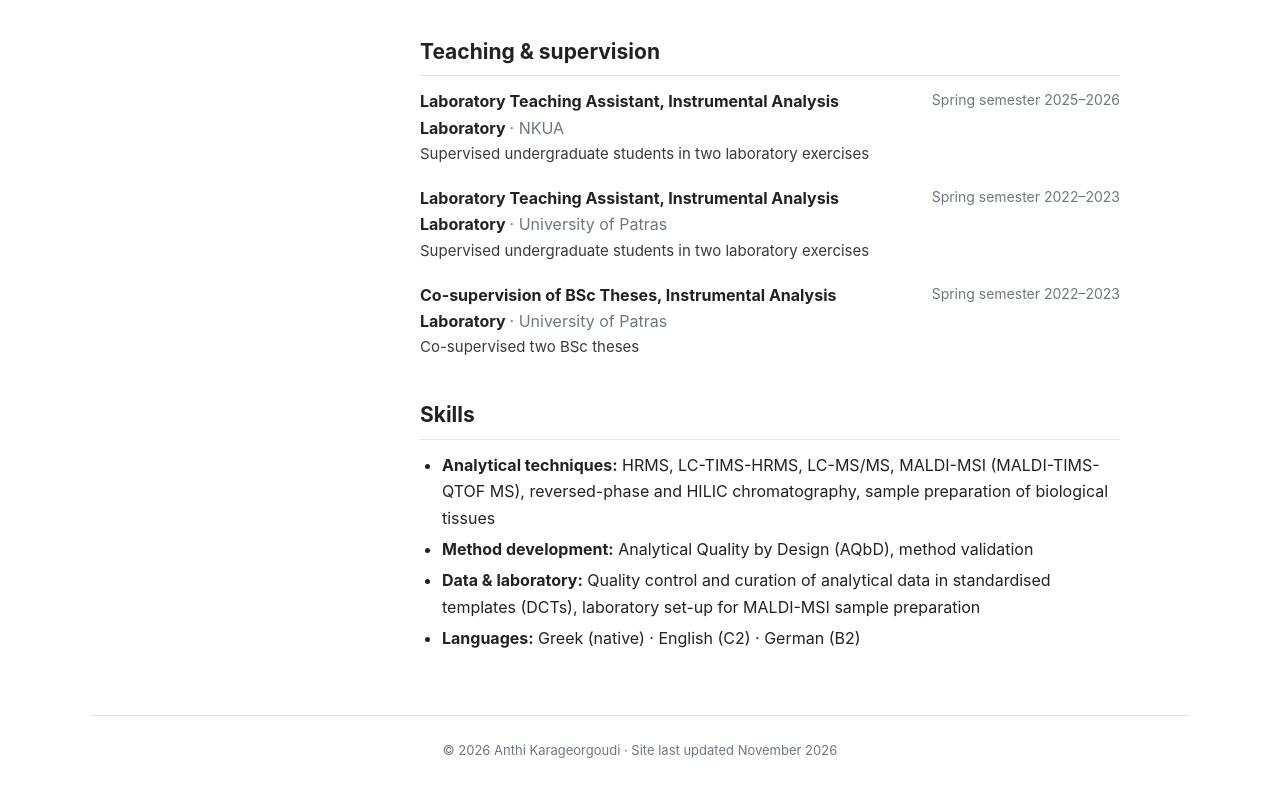
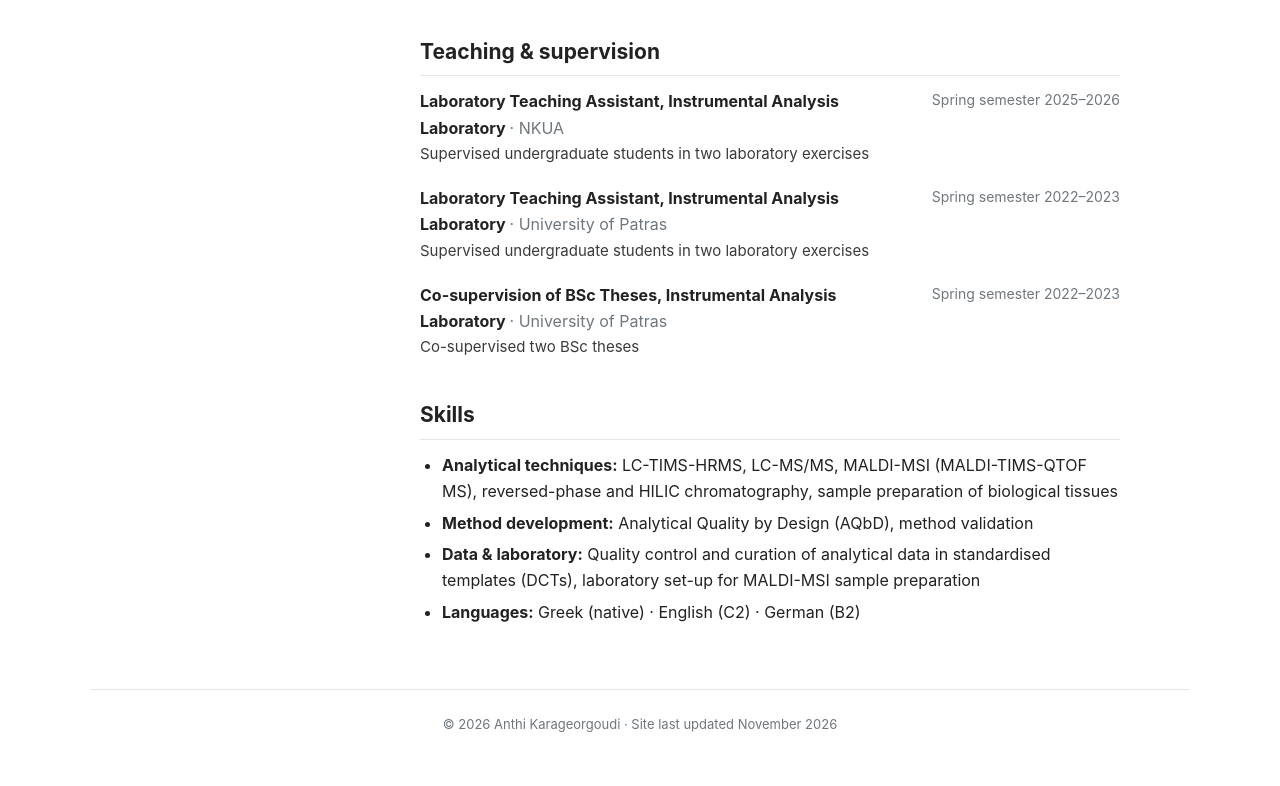
Before and after one commit to akarageorgoudi/akarageorgoudi.github.io, a plain HTML site: page cv.html in a window 1280 px wide. Shown: the part 1587-2373 px from the top of the page. After the commit the page ends 2347 px from the top, so only its background shows below. Drawn offline with Linux system fonts and the light colour scheme.

Commit message:
Skills: remove standalone HRMS

```diff
--- a/cv.html
+++ b/cv.html
@@ -115,7 +115,7 @@
     </div>
     <h2>Skills</h2>
     <ul>
-      <li><strong>Analytical techniques:</strong> HRMS, LC-TIMS-HRMS, LC-MS/MS, MALDI-MSI (MALDI-TIMS-QTOF MS), reversed-phase and HILIC chromatography, sample preparation of biological tissues</li>
+      <li><strong>Analytical techniques:</strong> LC-TIMS-HRMS, LC-MS/MS, MALDI-MSI (MALDI-TIMS-QTOF MS), reversed-phase and HILIC chromatography, sample preparation of biological tissues</li>
       <li><strong>Method development:</strong> Analytical Quality by Design (AQbD), method validation</li>
       <li><strong>Data &amp; laboratory:</strong> Quality control and curation of analytical data in standardised templates (DCTs), laboratory set-up for MALDI-MSI sample preparation</li>
       <li><strong>Languages:</strong> Greek (native) · English (C2) · German (B2)</li>
```
